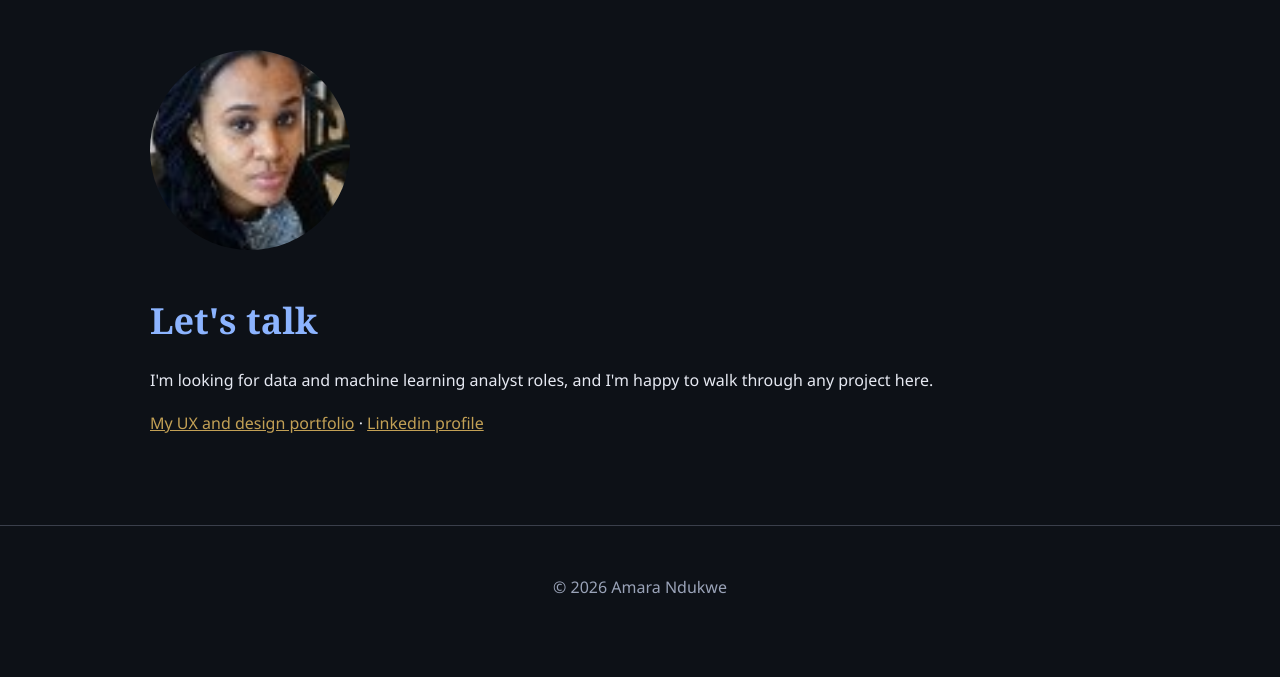
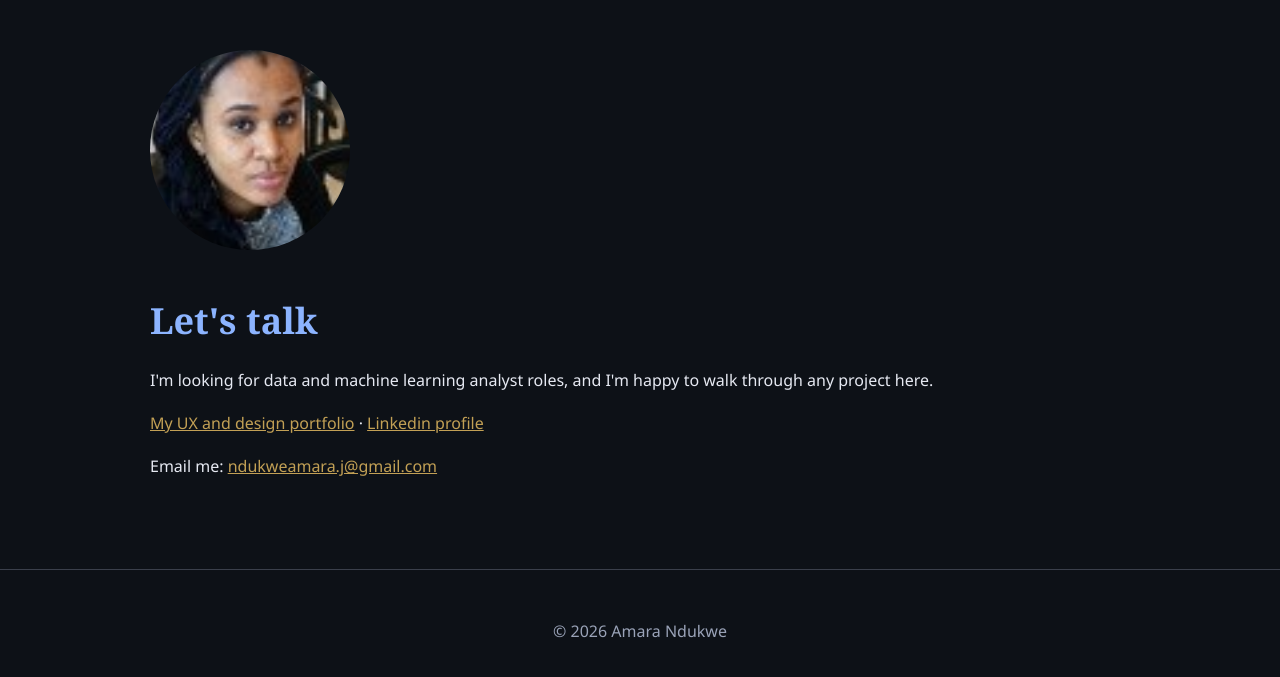
Before and after one commit to amyndukwe/amyndukwe.github.io, a plain HTML site: page index.html in a window 1280 px wide. Shown: the part 3330-4007 px from the top of the page. Before the commit the page ends 3980 px from the top, so only its background shows below. Drawn offline with Linux system fonts and the light colour scheme; a web font is replaced by a local one.

Commit message:
Add email contact information to index.html

```diff
--- a/index.html
+++ b/index.html
@@ -109,6 +109,7 @@
           <h2>Let's talk</h2>
           <p>I'm looking for data and machine learning analyst roles, and I'm happy to walk through any project here.</p>
           <p><a href="https://ndukweamaraj.wixsite.com/amara">My UX and design portfolio</a> · <a href="https://www.linkedin.com/in/amara-ndukwe/">Linkedin profile</a></p>
+          <p>Email me: <a href="mailto:ndukweamara.j@gmail.com">ndukweamara.j@gmail.com</a></p>
         </div>
       </div>
     </section>
```
